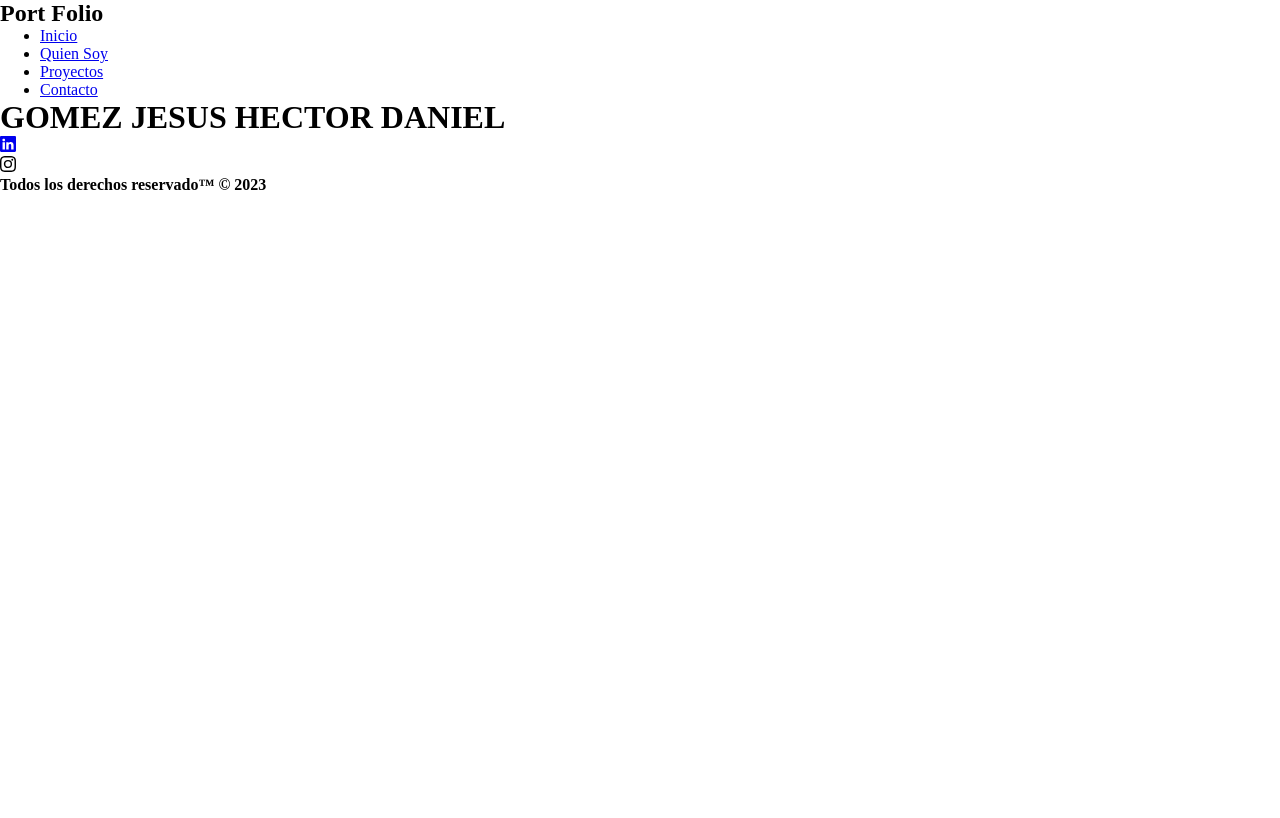
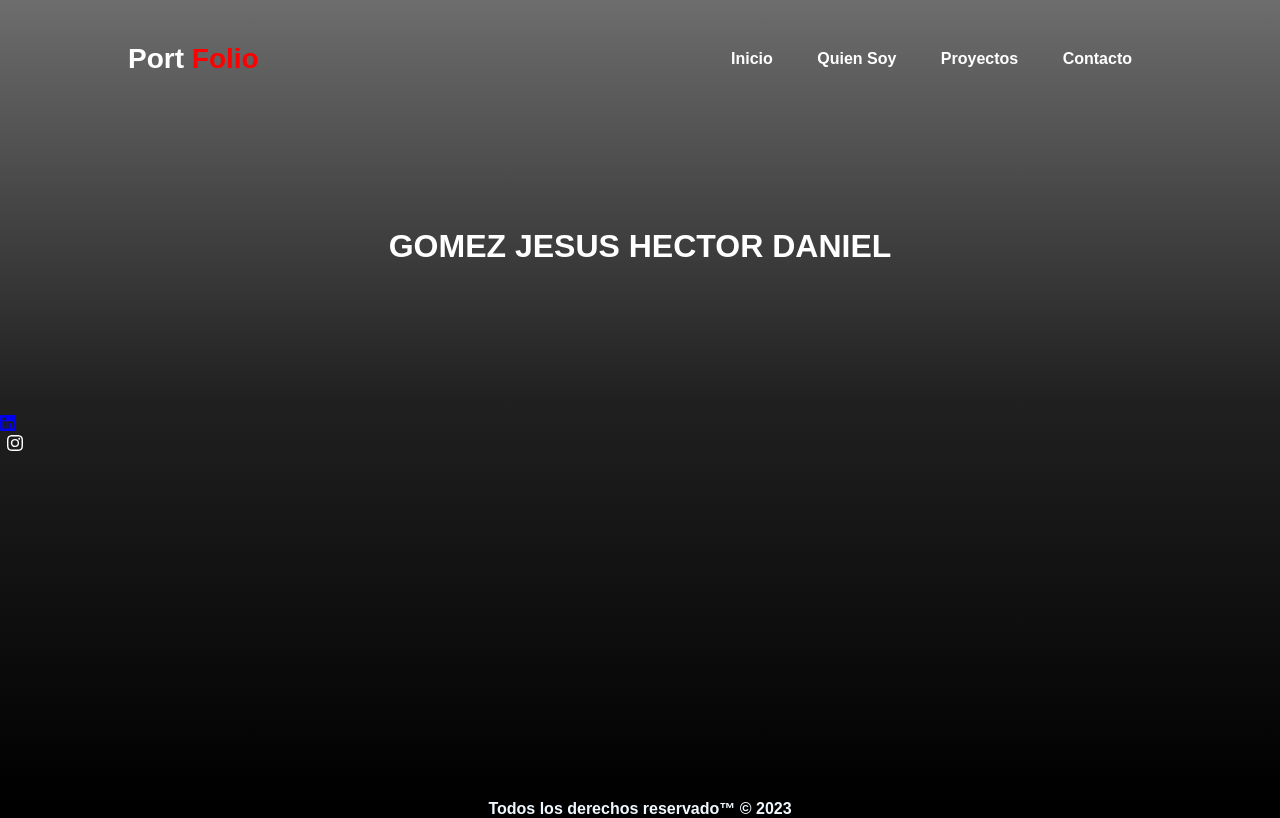
Before and after one commit to DaniiGomezz/Portfolio-1er-Parcial-TLP, a plain HTML site: page index.html in a window 1280 px wide. Drawn offline with Linux system fonts and the light colour scheme; files that its build step writes are made by us from their sources.

Commit message:
hoja de estilos agregado

```diff
--- a/src/styles/style.css
+++ b/src/styles/style.css
@@ -1,3 +1,65 @@
-* {
+*{
+    padding: 0;
     margin: 0;
+    box-sizing: border-box;
+    font-family: 'josefin sans', sans-serif;
 }
+.hero{
+    width: 100%;
+    height: 100vh;
+    background-image: linear-gradient(rgb(109, 109, 109),rgb(32, 32, 32),rgb(0, 0, 0));
+
+    }
+    nav {
+        display: flex;
+        align-items: center;
+        justify-content: space-between;
+        padding-top: 40px;
+        padding-left: 10%;
+        padding-right: 10%;
+    }
+    .Logo {
+        color: white;
+        font-size: 28px;
+
+    }
+    span {
+        color: red;
+
+    }
+    nav ul li {
+        list-style: none;
+        display: inline-block;
+        padding: 10px 20px;
+    }
+    nav ul li a {
+        color: white;
+        text-decoration: none;
+        font-weight: bold;
+    }
+    nav ul li a:nover{
+        color: rgb(14, 9, 9);
+        transition: .3s;
+    }
+    .titulo{
+        color: rgb(255, 255, 255);
+
+        display: flex;
+        justify-content: center;
+        margin: 150px;
+    }
+
+.instagram {
+    display: flex;
+    justify-content: center;
+    width: 30px;
+    height: 30px;
+    color: rgb(255, 255, 255);
+   }
+    .pie {
+        color: aliceblue;
+
+        background-color: rgb(0, 0, 0);
+        display: flex;
+        justify-content: center;
+    }
```
